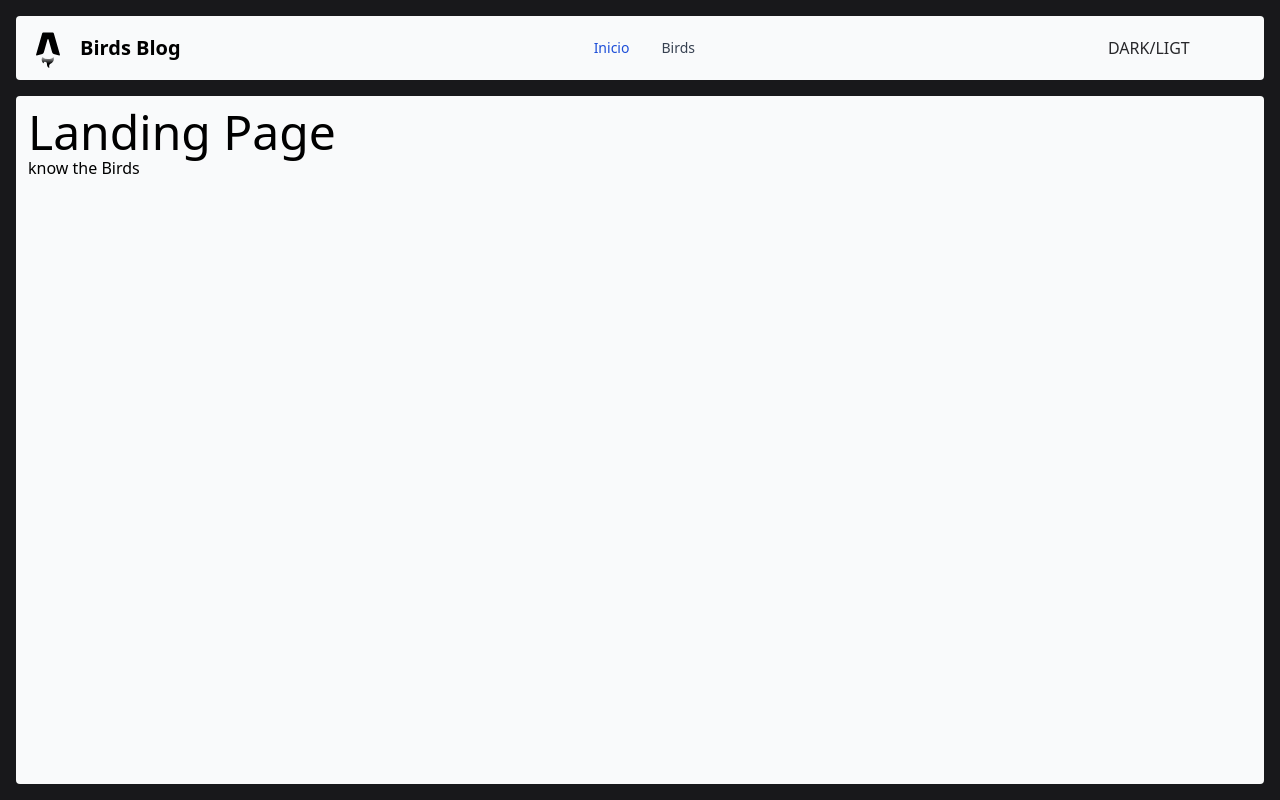
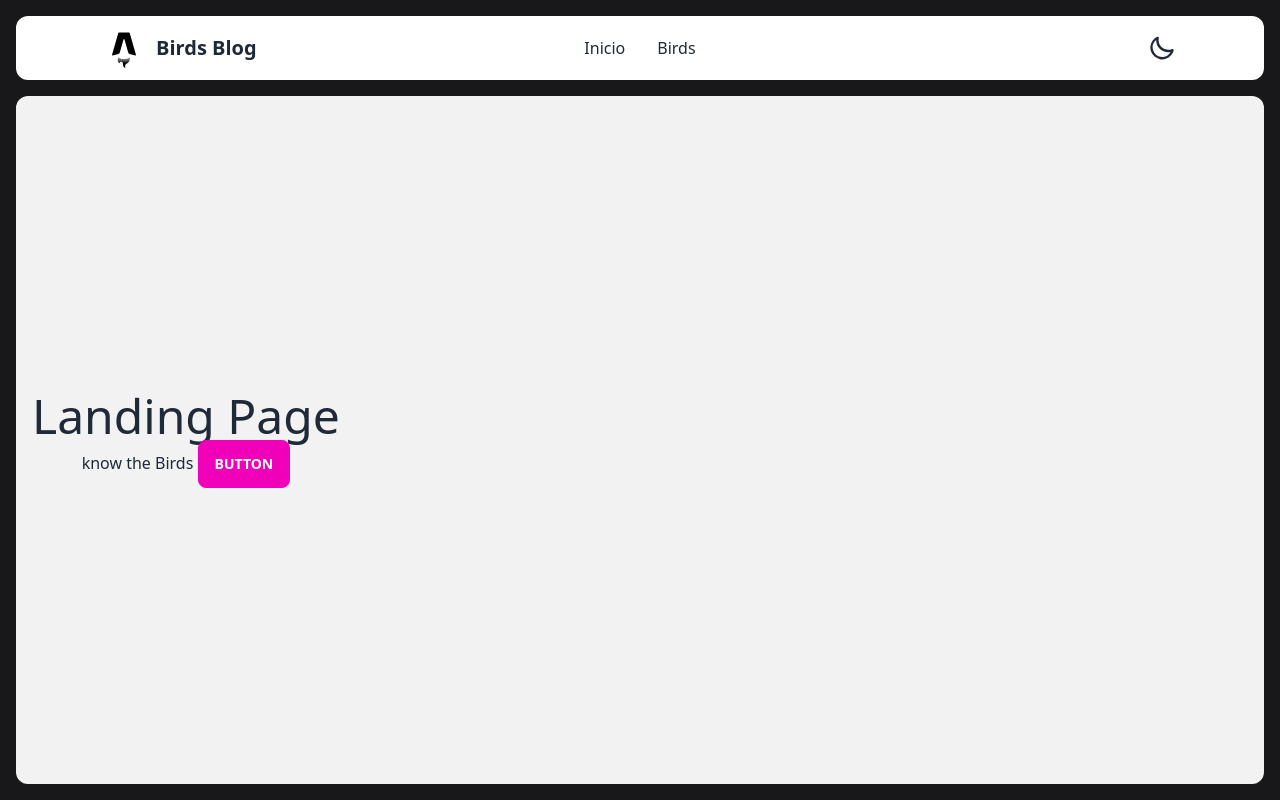
Before and after one commit to JohnnyBannanis/birds-blog-astro, an Astro site: page / in a window 1280 px wide. Built offline with nearby package versions, Linux system fonts and the light colour scheme; Astro itself is replaced by a stand-in of ours.

Commit message:
installed Daisy UI for styling

```diff
--- a/package.json
+++ b/package.json
@@ -11,7 +11,8 @@
 	},
 	"dependencies": {
 		"@astrojs/tailwind": "^3.0.1",
-		"astro": "^2.0.14",
+		"astro": "^2.0.13",
+		"daisyui": "^2.51.1",
 		"tailwindcss": "^3.2.7"
 	}
 }
--- a/src/components/Hero.astro
+++ b/src/components/Hero.astro
@@ -1,7 +1,7 @@
-<section class="flex-auto">
-    <div class="mx-4 mb-4 p-3 border-gray-200 relative rounded  bg-gray-50 dark:bg-zinc-800 dark:border-zinc-700
-    h-full">
-        <slot>
-        </slot>
+<div class="flex flex-grow mx-4 mb-4 bg-base-200 rounded-xl">
+    <div class="hero-content text-center">
+      <div class="max-w-md">
+        <slot/>
+      </div>
     </div>
-</section>
+  </div>
--- a/src/components/Navbar.astro
+++ b/src/components/Navbar.astro
@@ -1,26 +1,30 @@
 <section class="m-4">
-<nav class="p-3 border-gray-200 rounded bg-gray-50 dark:bg-zinc-800 dark:border-zinc-700">
-    <div class="container flex flex-wrap items-center justify-between mx-auto">
-        <div>
-            <a href="/" class="flex justify-center">
-                <img src="/favicon.svg" class="h-6 mr-3 sm:h-10" alt="Flowbite Logo" />
-                <span class="self-center text-xl font-semibold whitespace-nowrap dark:text-white">Birds Blog</span>
-            </a>
+    <div class="navbar rounded-xl bg-base-100">
+        <div class="navbar-start lg:ml-20">
+            <div>
+                <a href="/" class="flex justify-center">
+                    <img src="/favicon.svg" class="h-6 mr-3 sm:h-10" alt="Flowbite Logo" />
+                    <span class="self-center text-xl font-semibold whitespace-nowrap dark:text-white">Birds Blog</span>
+                </a>
+            </div>
         </div>
 
-        <div class="hidden w-full md:block md:w-auto" id="navbar-solid-bg">
-            <ul class="flex flex-col mt-4 rounded-lg bg-gray-50 md:flex-row md:space-x-8 md:mt-0 md:text-sm md:font-medium md:border-0 md:bg-transparent dark:bg-gray-800 md:dark:bg-transparent dark:border-gray-700 mr-auto">
-                <li>
-                    <a href="/" class="block py-2 pl-3 pr-4 text-white bg-blue-700 rounded md:bg-transparent md:text-blue-700 md:p-0 md:dark:text-white dark:bg-blue-600 md:dark:bg-transparent" aria-current="page">Inicio</a>
-                </li>
-                <li>
-                    <a href="/birds" class="block py-2 pl-3 pr-4 text-gray-700 rounded hover:bg-gray-100 md:hover:bg-transparent md:border-0 md:hover:text-blue-700 md:p-0 dark:text-gray-400 md:dark:hover:text-white dark:hover:bg-gray-700 dark:hover:text-white md:dark:hover:bg-transparent">Birds</a>
-                </li>
+        <div class="navbar-center hidden lg:flex">
+            <ul class="menu menu-horizontal px-1">
+                <li><a href="/">Inicio</a></li>
+                <li><a href="/birds">Birds</a></li>
             </ul>
         </div>
-        <div class="w-36 text-zinc-800">
-            DARK/LIGT
+
+        <div class="navbar-end lg:mr-20">
+            <label class="swap swap-rotate">
+                <!-- this hidden checkbox controls the state -->
+                <input type="checkbox" />
+                <!-- sun icon -->
+                <svg class="swap-on fill-current w-7 h-7    " xmlns="http://www.w3.org/2000/svg" viewBox="0 0 24 24"><path d="M5.64,17l-.71.71a1,1,0,0,0,0,1.41,1,1,0,0,0,1.41,0l.71-.71A1,1,0,0,0,5.64,17ZM5,12a1,1,0,0,0-1-1H3a1,1,0,0,0,0,2H4A1,1,0,0,0,5,12Zm7-7a1,1,0,0,0,1-1V3a1,1,0,0,0-2,0V4A1,1,0,0,0,12,5ZM5.64,7.05a1,1,0,0,0,.7.29,1,1,0,0,0,.71-.29,1,1,0,0,0,0-1.41l-.71-.71A1,1,0,0,0,4.93,6.34Zm12,.29a1,1,0,0,0,.7-.29l.71-.71a1,1,0,1,0-1.41-1.41L17,5.64a1,1,0,0,0,0,1.41A1,1,0,0,0,17.66,7.34ZM21,11H20a1,1,0,0,0,0,2h1a1,1,0,0,0,0-2Zm-9,8a1,1,0,0,0-1,1v1a1,1,0,0,0,2,0V20A1,1,0,0,0,12,19ZM18.36,17A1,1,0,0,0,17,18.36l.71.71a1,1,0,0,0,1.41,0,1,1,0,0,0,0-1.41ZM12,6.5A5.5,5.5,0,1,0,17.5,12,5.51,5.51,0,0,0,12,6.5Zm0,9A3.5,3.5,0,1,1,15.5,12,3.5,3.5,0,0,1,12,15.5Z"/></svg>
+                <!-- moon icon -->
+                <svg class="swap-off fill-current w-7 h-7" xmlns="http://www.w3.org/2000/svg" viewBox="0 0 24 24"><path d="M21.64,13a1,1,0,0,0-1.05-.14,8.05,8.05,0,0,1-3.37.73A8.15,8.15,0,0,1,9.08,5.49a8.59,8.59,0,0,1,.25-2A1,1,0,0,0,8,2.36,10.14,10.14,0,1,0,22,14.05,1,1,0,0,0,21.64,13Zm-9.5,6.69A8.14,8.14,0,0,1,7.08,5.22v.27A10.15,10.15,0,0,0,17.22,15.63a9.79,9.79,0,0,0,2.1-.22A8.11,8.11,0,0,1,12.14,19.73Z"/></svg>
+            </label>
         </div>
     </div>
-  </nav>
 </section>
--- a/src/layouts/Site.astro
+++ b/src/layouts/Site.astro
@@ -6,7 +6,7 @@ interface Props{
 const {title = "Birds Blog"} = Astro.props;
 ---
 <!DOCTYPE html>
-<html lang="en">
+<html lang="en" class="bg-zinc-900">
 <head>
     <meta charset="UTF-8">
     <meta http-equiv="X-UA-Compatible" content="IE=edge">
@@ -14,11 +14,7 @@ const {title = "Birds Blog"} = Astro.props;
     <link rel="icon" type="image/x-icon" href="/favicon.svg">
     <title>{title}</title>
 </head>
-<body class="bg-zinc-900">
-    <div class="flex flex-col h-screen">
+<body>
         <slot/> <!-- content injection -->
-        <div class="mt-4">
-		</div>
-    </div>
 </body>
 </html>
--- a/src/pages/index.astro
+++ b/src/pages/index.astro
@@ -5,11 +5,12 @@ import Hero from "../components/Hero.astro";
 ---
 
 <Site title="Birds Blog | Home">
+	<div class="flex flex-col h-screen">
 		<Navbar></Navbar>
 		<Hero>
 			<h1 class="text-5xl">Landing Page</h1>
 			<a href="/birds"> know the Birds</a>
+			<button class="btn btn-secondary">Button</button>
 		</Hero>
-
-
+    </div>
 </Site>
--- a/src/pages/info/[bird].astro
+++ b/src/pages/info/[bird].astro
@@ -21,10 +21,13 @@ const { bird } = Astro.params;
 const { name, img, url} = Astro.props;
 ---
 <Site title={name}>
+    <div class="flex flex-col h-screen">
+
         <Navbar></Navbar>
         <Hero>
             <h1>pagina pajaro {name}</h1>
             <img src={img} alt="">
             <BirdInfo url={url}></BirdInfo>
         </Hero>
+    </div>
 </Site>
--- a/tailwind.config.cjs
+++ b/tailwind.config.cjs
@@ -4,5 +4,5 @@ module.exports = {
 	theme: {
 		extend: {},
 	},
-	plugins: [],
+	plugins: [require("daisyui")],
 }
```
Also changed, not shown: 1 other file. Lines whose indentation alone changed are shown as unchanged.
